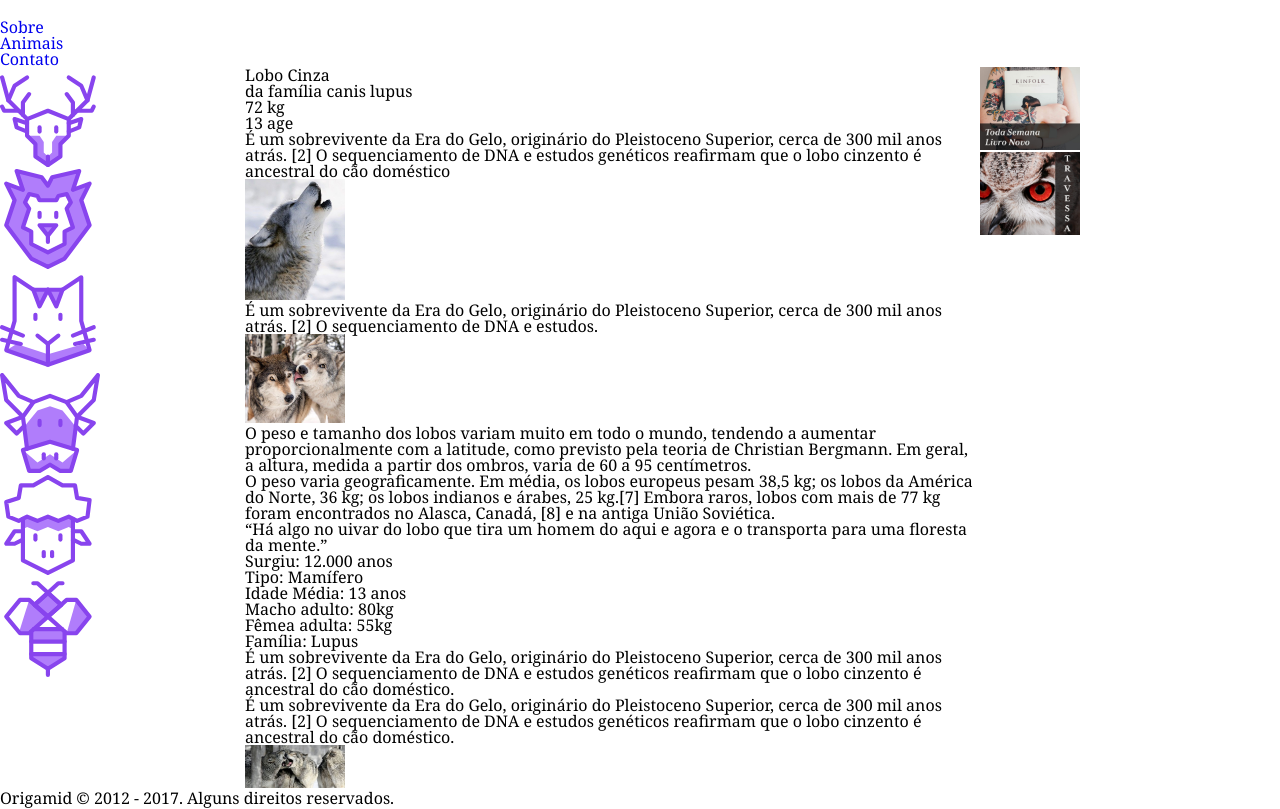
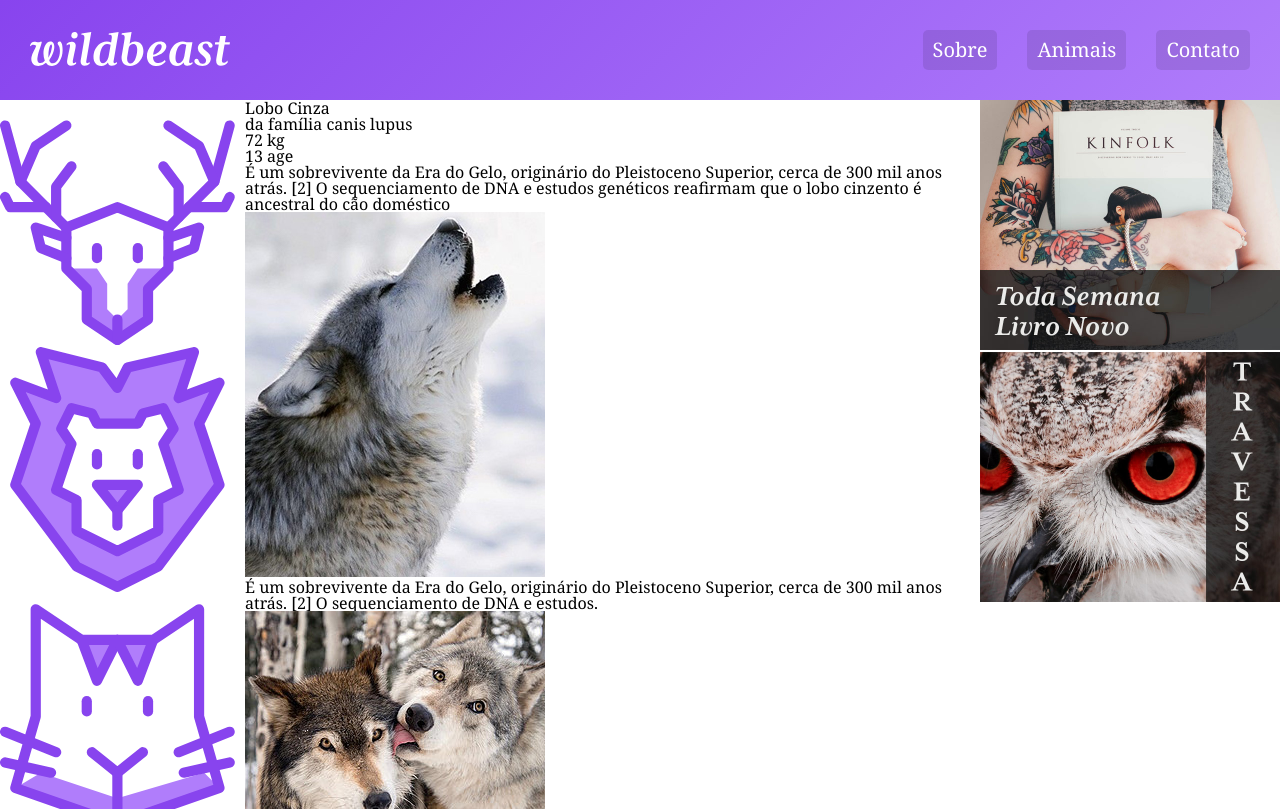
Before and after one commit to vinicius-vasconcelos/CSS_Grid_Layout, a plain HTML site: page index.html in a window 1280 px wide. Shown: the top 809 px of the page. Drawn offline with Linux system fonts and the light colour scheme; a web font is replaced by a local one.

Commit message:
header feito com grid layout e flex

```diff
--- a/index.html
+++ b/index.html
@@ -16,11 +16,13 @@
         <div class="estrutura">
             <header class="header">
                 <a href="#" class="logo"><img src="./public/image/wildbeast.svg" alt="WildBeast"></a>
-                <ul>
-                    <li><a href="#">Sobre</a></li>
-                    <li><a href="#">Animais</a></li>
-                    <li><a href="#">Contato</a></li>
-                </ul>
+               <nav>
+                    <ul>
+                        <li><a href="#">Sobre</a></li>
+                        <li><a href="#">Animais</a></li>
+                        <li><a href="#">Contato</a></li>
+                    </ul>
+               </nav>
             </header>
 
             <nav class="sidenav">
--- a/public/css/style.css
+++ b/public/css/style.css
@@ -10,7 +10,7 @@ body, html {
 }
 
 img {
-    max-width: 100px;;
+    max-width: 100%;
 }
 
 /* ------------------------------------- GID GERAL ------------------------------------- */
@@ -24,10 +24,64 @@ img {
     ;
 }
 
+/* #### HEADER ####*/
 .header {
     grid-area: header;
+    background: linear-gradient(135deg, #8844ee, #b07dfb);
+    padding: 30px;
+    display: grid;
+    grid-template-columns: 1fr auto;
+    align-items: center;
 }
 
+.logo {
+    max-width: 200px;
+}
+
+.header nav ul {
+    display: flex;
+    flex-wrap: wrap;
+}
+
+.header nav a {
+    display: block;
+    padding: 10px;
+    color: #fff;
+    font-size: 1.25em;
+    background-color: rgba(0, 0, 0, .1);
+    border-radius: 5px;
+}
+
+.header nav a:hover {
+    transition: all 1s ease;
+    background-color: rgba(0, 0, 0, .5);
+}
+
+.header li + li {
+    margin-left: 30px;
+}
+
+
+
+
+
+
+
+
+
+
+
+
+
+
+
+
+
+
+
+
+
+/* #### SIDENAV #### */
 .sidenav {
     grid-area: sidenav;
 }
```
